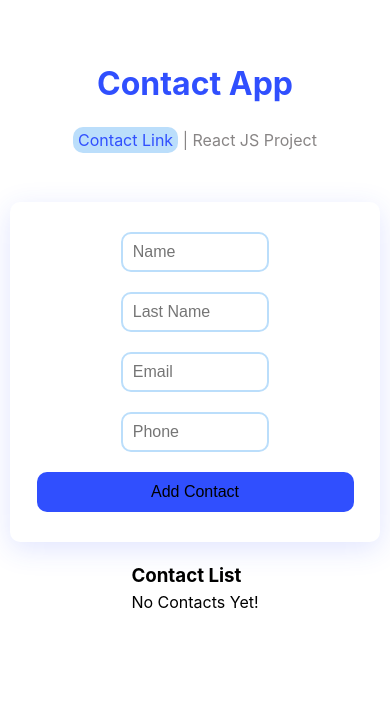
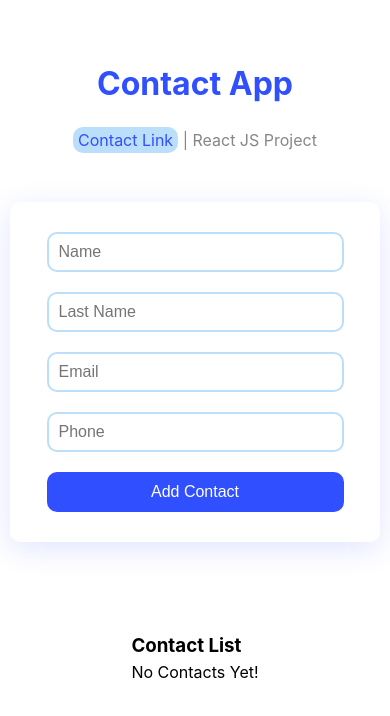
Before and after one commit to mahlakhalili/Contact-App, a React (Vite) app: page / in a window 390 px wide. Shown: the top 716 px of the page. Built offline with nearby package versions, Linux system fonts and the light colour scheme.

Commit message:
Update Contacts.module.css

```diff
--- a/src/Components/Contacts.module.css
+++ b/src/Components/Contacts.module.css
@@ -33,8 +33,38 @@
     padding: 10px;
     margin: 10px 0;
     cursor: pointer;
-     background-color: #304ffe;
+    background-color: #304ffe;
+    color: #fff;
     border: none;
     border-radius: 10px;
     font-size: 1rem;
+    transition: 0.2s all ease-in-out;
 }
+
+.form button:hover{
+    box-shadow: #0c2ad487 0px 7px 29px 0px;
+}
+
+.alert{
+    width: 100%;
+    height: 40px;
+    margin: 5px 0 25px;
+}
+
+.alert p{
+    background-color: #ffebee;
+    color: #f44336;
+    border-radius: 20px;
+    width: 100%;
+    padding: 10px;
+    text-align: center;
+}
+
+@media (max-width :500px){
+    .form input{
+        width: 90%;
+    }
+    .form button{
+        width: 90%;
+    }
+}
```
